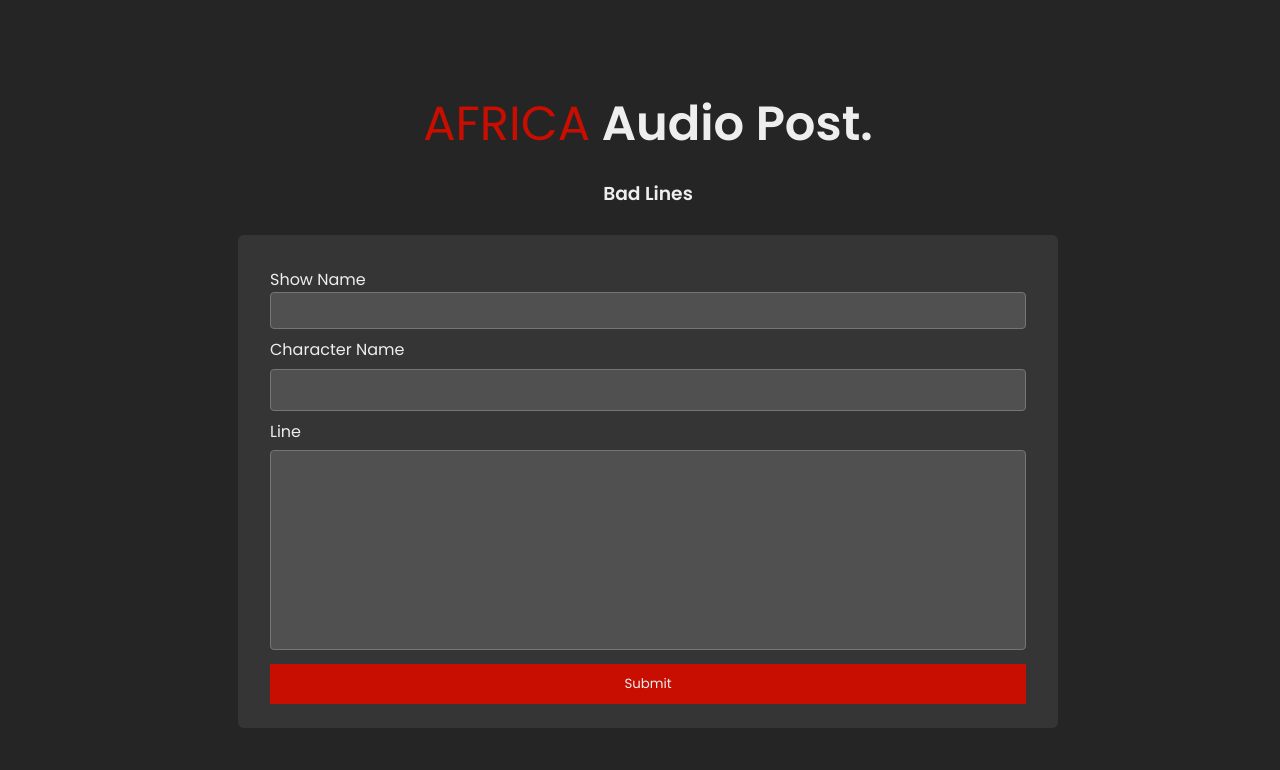
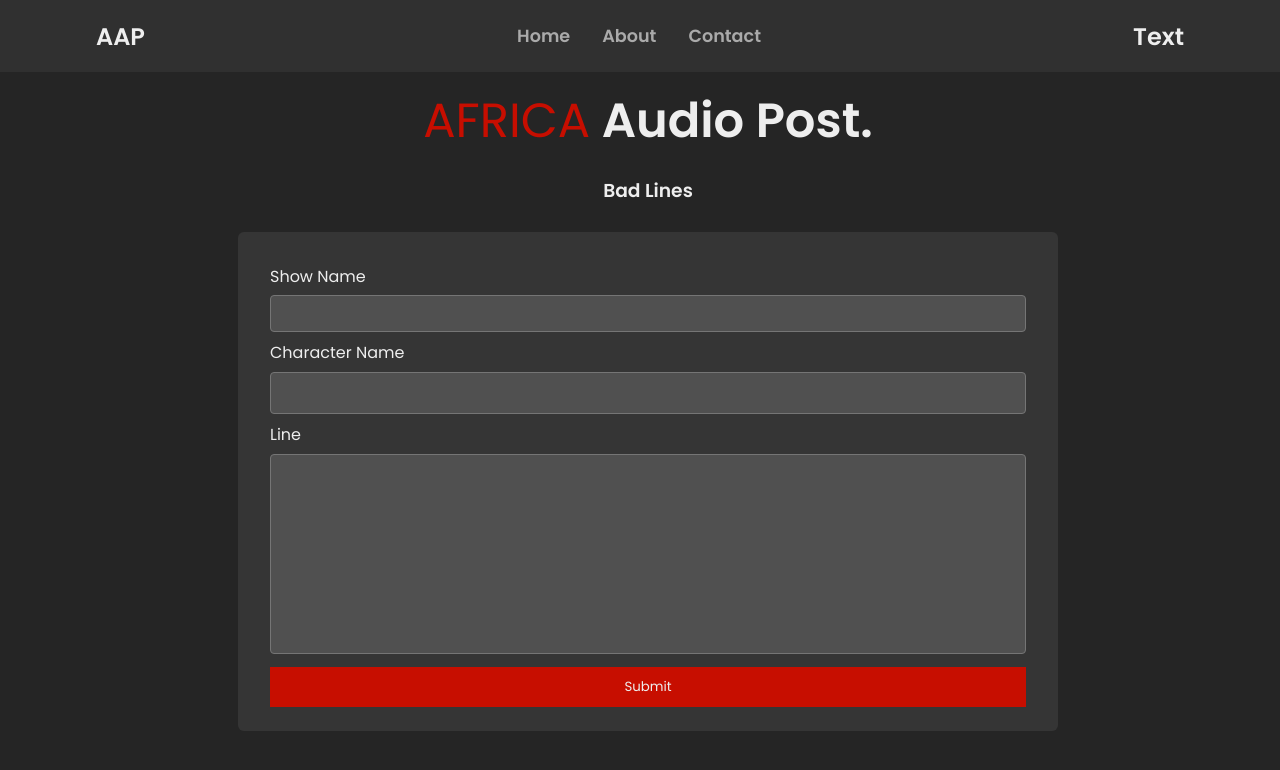
Before and after one commit to SoulXP/aapwebtools, a Vue app in the folder client/: page / in a window 1280 px wide. Shown: the top 770 px of the page. Built offline with nearby package versions, Linux system fonts and the light colour scheme.

Commit message:
basic formatting for nav bar component on badlines form

```diff
--- a/client/public/index.html
+++ b/client/public/index.html
@@ -3,7 +3,7 @@
   <head>
     <meta charset="utf-8">
     <meta name="viewport" content="width=device-width,initial-scale=1.0">
-    <title>Hello World!</title>
+    <title>AAP Tribe</title>
     <!-- <link rel="stylesheet" href="../src/css/globalStyles.css"> -->
   </head>
   <body>
--- a/client/src/components/BadLineForm.vue
+++ b/client/src/components/BadLineForm.vue
@@ -109,6 +109,7 @@ export default {
         -moz-appearance: none;
         -ms-appearance: none;
         max-width: 820px;
+        margin-top: 0.5em;
         padding: 0.75em;
         border: 0.1em solid #757575;
         background-color: #505050;
--- a/client/src/components/Navigation.vue
+++ b/client/src/components/Navigation.vue
@@ -1,5 +1,15 @@
 <template>
-  <h1>Hello World</h1>
+<div id="navigation-main">
+  <div id="navigation-main-content">
+    <h1 id="navigation-section-left">AAP</h1>
+      <div id="navigation-section-center" class="aap-gray">
+        <h3>Home</h3>
+        <h3>About</h3>
+        <h3>Contact</h3>
+      </div>
+    <h1 id="navigation-section-right">Text</h1>
+  </div>
+</div>
 </template>
 
 <script>
@@ -9,5 +19,50 @@ export default {
 </script>
 
 <style scoped>
+  * {
+    margin: 0;
+    padding: 0;
+    box-sizing: border-box;
+    background: none;
+  }
 
+  h1 {
+    font-size: 1.5em;
+  }
+
+  h3 {
+    font-size: 1.1em;
+  }
+
+  #navigation-main {
+    display: flex;
+    justify-content: center;
+    align-items: center;
+    position: absolute;
+    width: 100vw;
+    height: 4.5em;
+    left: 0;
+    top: 0;
+    background-color: #303030;
+  }
+
+  #navigation-main-content {
+    display: flex;
+    justify-content: space-between;
+    align-items: center;
+    max-width: 85vw;
+    width: 100%;
+  }
+
+  #navigation-section-center {
+    display: flex;
+    flex-wrap: wrap;
+    justify-content: center;
+    align-items: center;
+    gap: 2em;
+  }
+
+  .aap-gray {
+    color: #AAAAAA;
+  }
 </style>
--- a/client/src/router/index.js
+++ b/client/src/router/index.js
@@ -1,11 +1,11 @@
 import { createRouter, createWebHistory } from 'vue-router';
-import Landing from '../views/Landing.vue';
+import BadLines from '../views/BadLines.vue';
 
 const routes = [
   {
     path: '/',
-    name: 'Landing',
-    component: Landing
+    name: 'BadLines',
+    component: BadLines
   }
 ];
 
--- a/client/src/views/Landing.vue
+++ b/client/src/views/BadLines.vue
@@ -1,5 +1,6 @@
 <template>
-<!-- <Navigation class="navigation-main"/> -->
+<div>
+  <Navigation class="navigation-main"/>
   <div id="badlines-container">
     <div id="badlines-main">
       <h1 class="aap-wt-semibold"><span class="aap-red aap-wt-light">AFRICA</span> Audio Post.</h1>
@@ -10,10 +11,11 @@
       <UserDataForm v-else/>
     </div>
   </div>
+</div>
 </template>
 
 <script>
-// import Navigation from '@/compnents/Navigation.vue';
+import Navigation from '@/components/Navigation.vue';
 import UserDataForm from '@/components/UserDataForm.vue';
 import BadLineForm from '@/components/BadLineForm.vue';
 
@@ -25,7 +27,7 @@ export default {
     }
   },
   components: {
-    // Navigation,
+    Navigation,
     UserDataForm,
     BadLineForm
   }
```
Lines whose indentation alone changed are shown as unchanged.
